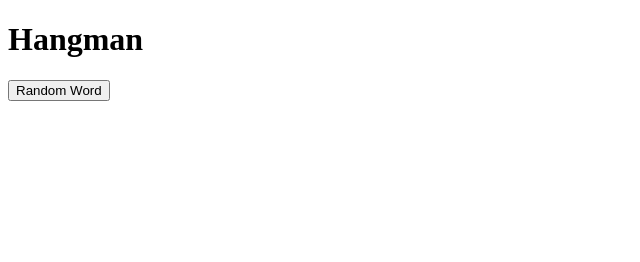
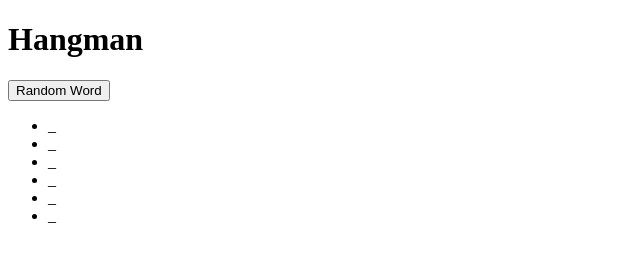
Before and after one commit to erinkelley27/hangman, a plain HTML site: page index.html in a window 1280 px wide. Both pictures are taken after a click on the button "Random Word". Shown: the full height of the page, 0-640 px from the left. Drawn offline with Linux system fonts and the light colour scheme.

Commit message:
add blanks for each letter in a word

```diff
--- a/index.html
+++ b/index.html
@@ -12,6 +12,10 @@
 
 <button class="get-random">Random Word</button>
 
+<ul class="letters-list">
+
+</ul>
+
 <body>
     <script src="script.js"></script>
 </body>
--- a/script.js
+++ b/script.js
@@ -8,10 +8,16 @@ let words = [
 
 let getRandom = document.querySelector('.get-random')
 console.log(getRandom)
+let lettersList = document.querySelector('.letters-list')
 
 getRandom.addEventListener('click', function (evt) {
     evt.preventDefault()
     console.log('button works')
     let randomWord = words[Math.floor(Math.random() * words.length)]
     console.log(randomWord)
+    for (let i = 0; i < randomWord.length; i++) {
+        let letterBlank = document.createElement('li')
+        letterBlank.innerHTML = '_'
+        lettersList.appendChild(letterBlank)
+    }
 })
```
